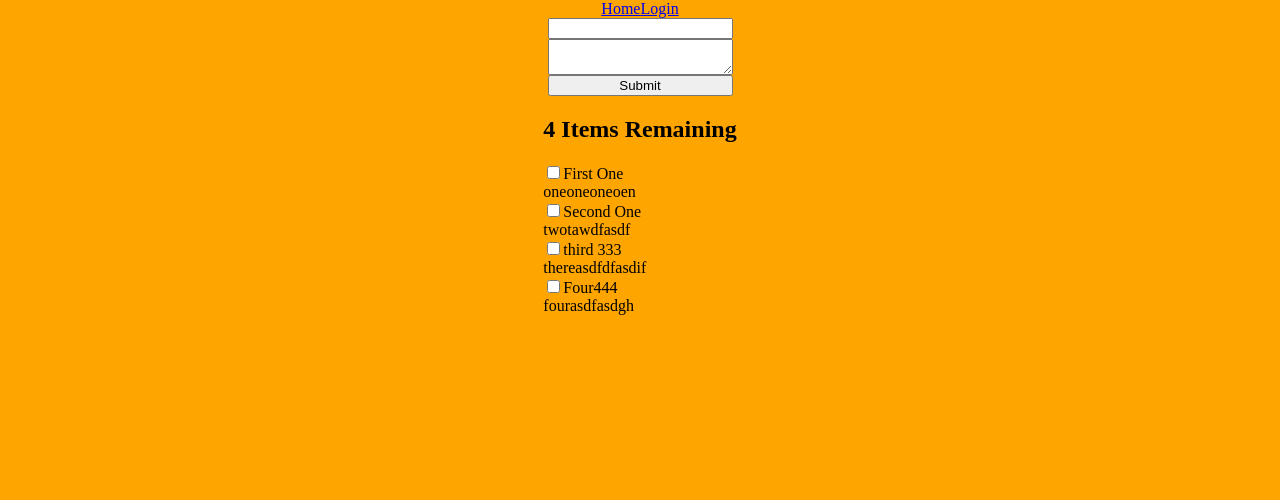
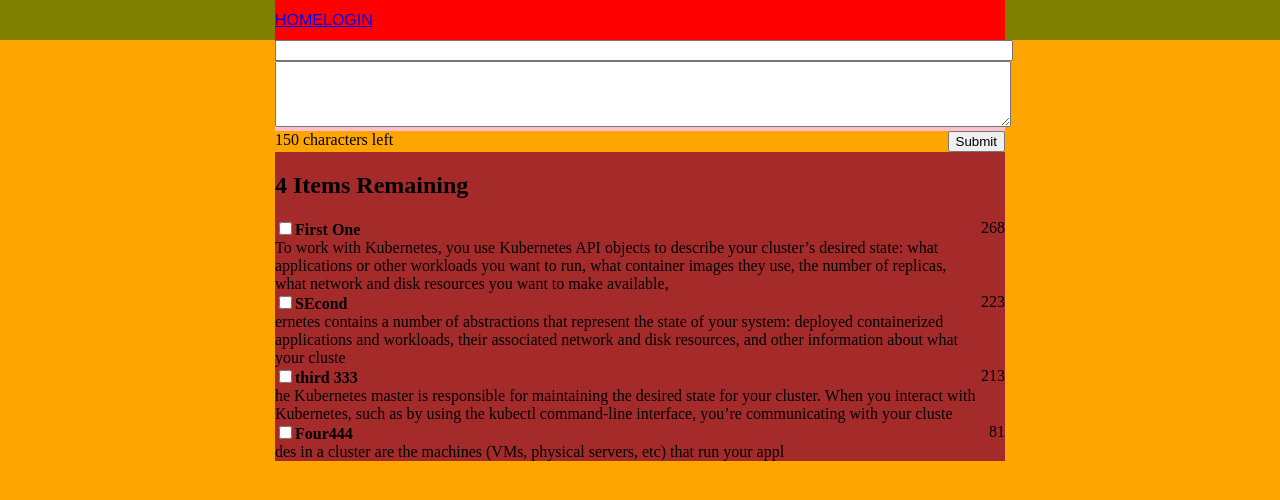
Before and after one commit to rhyuen/frontendcodingdeux, a React app: page / in a window 1280 px wide. Shown: the top 500 px of the page. Built offline with nearby package versions, Linux system fonts and the light colour scheme.

Commit message:
Css Changes and form stuff.

```diff
--- a/src/app.jsx
+++ b/src/app.jsx
@@ -5,13 +5,13 @@
 
 class App extends Component{
     state = {
-        value: "",
+        title: "",
         textarea: "",
         events: [
-            {value: "First One", textarea: "oneoneoneoen", done: false},
-            {value: "Second One", textarea: "twotawdfasdf", done: false},
-            {value: "third 333", textarea: "thereasdfdfasdif", done: false},
-            {value: "Four444", textarea: "fourasdfasdgh", done: false}
+            {title: "First One", textarea: "To work with Kubernetes, you use Kubernetes API objects to describe your cluster’s desired state: what applications or other workloads you want to run, what container images they use, the number of replicas, what network and disk resources you want to make available, ", done: false},
+            {title: "SEcond", textarea: "ernetes contains a number of abstractions that represent the state of your system: deployed containerized applications and workloads, their associated network and disk resources, and other information about what your cluste", done: false},
+            {title: "third 333", textarea: "he Kubernetes master is responsible for maintaining the desired state for your cluster. When you interact with Kubernetes, such as by using the kubectl command-line interface, you’re communicating with your cluste", done: false},
+            {title: "Four444", textarea: "des in a cluster are the machines (VMs, physical servers, etc) that run your appl", done: false}
         ]
     }
 
@@ -19,11 +19,11 @@
     handleSubmit = (event) => {
         event.preventDefault();
         this.setState((prevState, props) => ({
-            value: "",
+            title: "",
             textarea: "",
             events: prevState.events.concat({
                 done: false,
-                value: this.state.value,
+                title: this.state.title,
                 textarea: this.state.textarea
             })
         }));
@@ -32,7 +32,7 @@
     handleChange = (event) => {
         this.setState((prevState, props) => {
             return {
-                value: event,
+                title: event,
                 textarea: prevState.textarea,
                 events: prevState.events
             };
@@ -42,7 +42,7 @@
     handleTextareaChange = (event) => {
         this.setState((prevState, props) => {
             return {
-                value: prevState.value,
+                title: prevState.title,
                 events: prevState.events,
                 textarea: event
             };
@@ -61,7 +61,7 @@
         return (
             <div style = {style}>
                 <Nav/>
-                <EntryForm formValue = {this.state.value}
+                <EntryForm formValue = {this.state.title}
                     formSubmit = {this.handleSubmit}
                     formChange = {this.handleChange}
                     formContent = {this.state.textarea}
--- a/src/entryform.jsx
+++ b/src/entryform.jsx
@@ -10,16 +10,52 @@
     }
 
     render(){
-        const style = {
+        const formStyle = {
             display: "flex",
-            flexDirection: "column"
+            flexDirection: "column",
+            width: "730px",
+        };
+
+        const titleStyle = {
+            width: "100%",
+            background: "red"
+        };
+        const inputTitleStyle = {
+            width: "100%"
+        };
+
+        const textAreaStyle = {
+            width: "100%",
+            background: "pink"
+        };
+        const textAreaInputStyle = {
+            width: "100%"
+        };
+
+        const submitRowStyle = {
+            display: "flex",
+            justifyContent: "space-between"
         };
 
         return (
-            <form onSubmit = {this.props.formSubmit} style = {style}>
-                <input type = "text" value = {this.props.formValue} onChange = {this.handleFormChange}/>
-                <textarea value = {this.props.formContent} onChange = {this.handleTextareaChange}/>
-                <input type = "submit" value = "Submit"/>
+            <form onSubmit = {this.props.formSubmit} style = {formStyle}>
+                <div style = {titleStyle}>
+                    <input type = "text"
+                    value = {this.props.formValue}
+                    onChange = {this.handleFormChange}
+                    style = {inputTitleStyle}/>
+                </div>
+                <div style = {textAreaStyle}>
+                    <textarea value = {this.props.formContent}
+                    onChange = {this.handleTextareaChange}
+                    style = {textAreaInputStyle}
+                    rows = "4"
+                    cols = "50"/>
+                </div>
+                <div style = {submitRowStyle}>
+                    <span>{150 - this.props.formContent.length} characters left</span>
+                    <span><input type = "submit" value = "Submit"/></span>
+                </div>
             </form>
         );
     }
--- a/src/entrylist.jsx
+++ b/src/entrylist.jsx
@@ -1,15 +1,30 @@
 import React, {Component} from "react";
 
+const style = {
+    width: "730px",
+    background: "brown"
+};
+const entryStyle = {
+    display: "flex",
+    flexGrow: "1",
+    justifyContent: "space-between"
+};
+
 export default (props) => (
-    <div>
+    <div style = {style}>
         <h2>{props.entries.length} Items Remaining</h2>
         <div>
             {
                 props.entries.map((entry, index) => {
                     return (
-                        <div name = {entry.value} key = {index}>
-                            <label><input type = "checkbox"/>{entry.value}</label><br/>
-                            <div>{entry.textarea}</div>
+                        <div name = {entry.title} key = {index} style = {entryStyle}>
+                            <span>
+                                <label><input type = "checkbox"/><strong>{entry.title}</strong></label><br/>
+                                <div>{entry.textarea}</div>
+                            </span>
+                            <span>
+                                {entry.textarea.length}
+                            </span>
                         </div>
                     );
                 })
--- /dev/null
+++ b/src/login.jsx
@@ -0,0 +1,12 @@
+import React, {Component} from "react";
+import {render} from "react-dom";
+
+const LoginForm  = () => {
+    return (
+        <div>
+            Ze Login Stuffs.
+        </div>
+    );
+};
+
+render(<div>meow</div>, document.getElementById("login-app"));
--- a/src/nav.jsx
+++ b/src/nav.jsx
@@ -6,8 +6,26 @@
     {name: "Login", path: "/login"}
 ];
 
+const style = {
+    background: "olive",
+    width: "100%",
+    display: "flex",
+    height: "5%",
+    justifyContent: "center"
+};
+
+const innerNavStyle = {
+    width: "730px",
+    background: "red",
+    display: "flex",
+    fontFamily: "Helvetica",
+    textTransform: "uppercase",
+    alignItems: "center"
+};
+
 export default () => (
-    <div className = "nav">
+    <div style = {style}>
+        <div style = {innerNavStyle}>
             {
                 paths.map((item, index) => {
                     return (
@@ -20,4 +38,5 @@
                 })
             }
         </div>
+    </div>
 );
--- a/src/templates/index.html
+++ b/src/templates/index.html
@@ -6,7 +6,7 @@
         <style>
             html{width: 100%; height: 100%; border: 0; margin: 0;}
             body{width: 100%; height: 100%; background: pink; margin: 0;}
-            #app{display: flex; background: paleturquoise; border: 0; height: 100%; width: 100%;}
+            #app{display: flex; background: paleturquoise; border: 0; height: 100%; width: 100%; justify-content:center;}
         </style>
     </head>
     <body>
--- a/webpack.config.js
+++ b/webpack.config.js
@@ -5,11 +5,12 @@
 
 module.exports = {
     entry: {
-        path: path.join(__dirname, "src/index.jsx")
+        "index": path.join(__dirname, "src/index.jsx"),
+        "login": path.join(__dirname, "src/login.jsx")
     },
     output: {
         path: path.join(__dirname, "dist"),
-        filename: "bundle.js"
+        filename: "[name].js"
     },
     module: {
         loaders: [{
@@ -22,7 +23,14 @@
         new HTMLWebpackPlugin({
             template: path.join(__dirname, "src/templates/index.html"),
             filename: "index.html",
-            inject: "body"
+            inject: "body",
+            title: "React Main Index"
+        }),
+        new HTMLWebpackPlugin({
+            template: path.join(__dirname, "src/templates/login.html"),
+            filename: "login.html",
+            inject: "body",
+            title: "Login React Main Index"
         })
     ]
 };
```
Also changed, not shown: src/templates/login.html (added, +9 -0 lines), 2 other files (tests, documents, lock files or other folders). Lines whose indentation alone changed are shown as unchanged.
